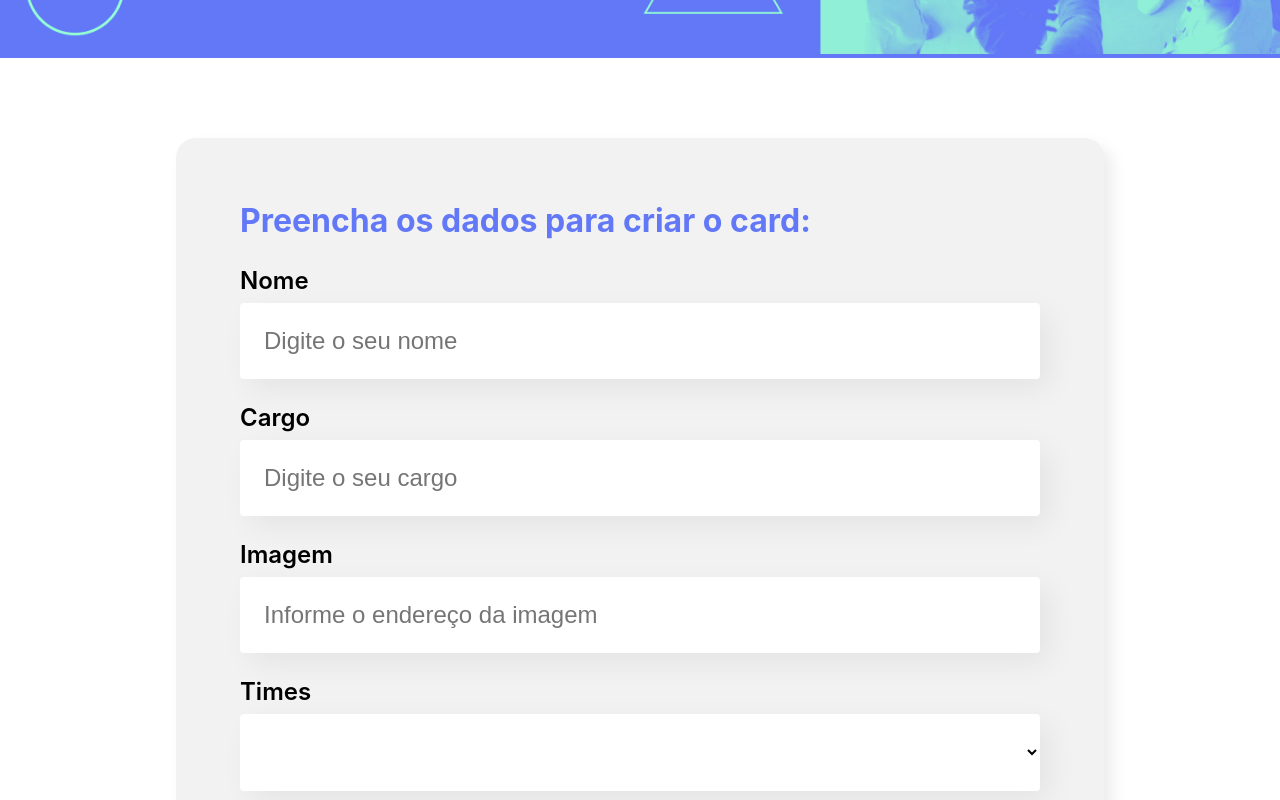
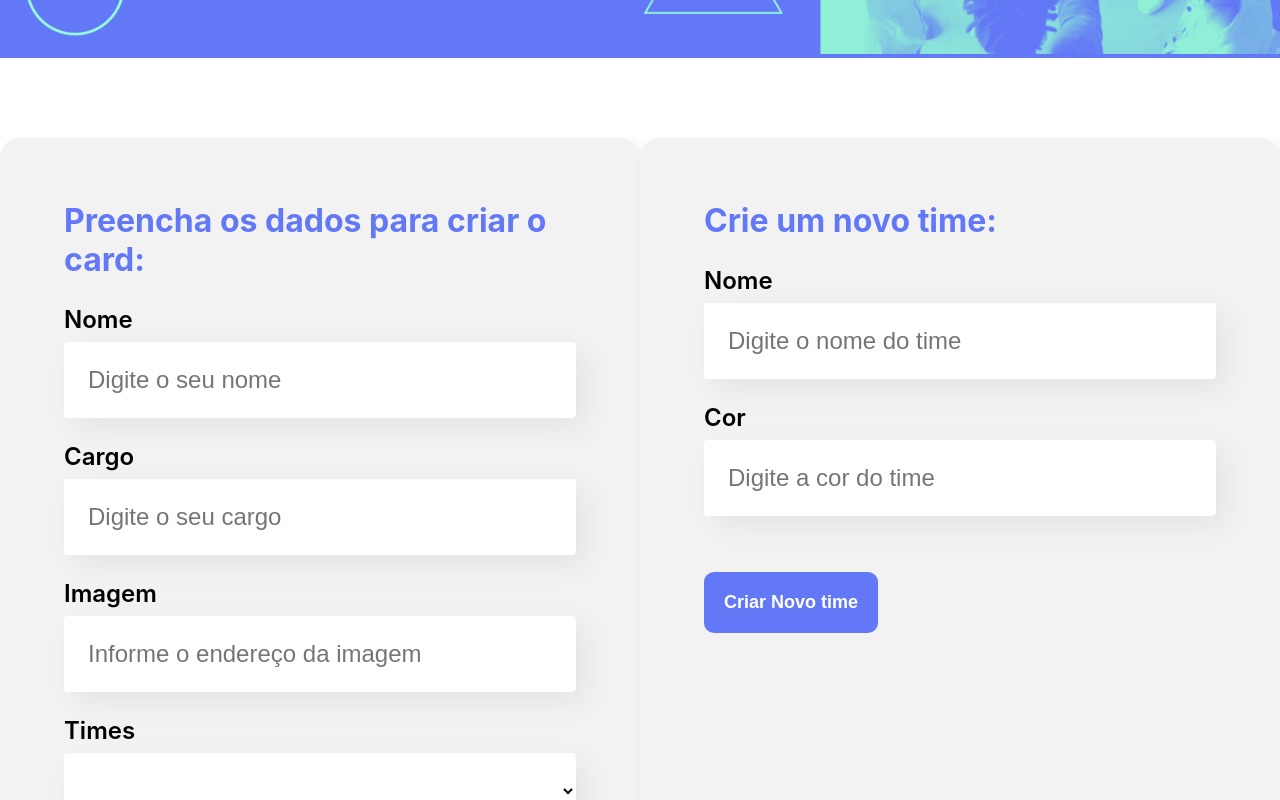
Before and after one commit to victormmoraes/organo, a React (Create React App) app: page / in a window 1280 px wide. Shown: the part 440-1240 px from the top of the page. Built offline with nearby package versions, Linux system fonts and the light colour scheme.

Commit message:
Habilitando criação de novo time

```diff
--- a/src/App.js
+++ b/src/App.js
@@ -54,10 +54,14 @@ export default function App() {
     );
   }
 
+  function handleCreateNewTeam(newTeam) {
+    setTeams([...teams, { ...newTeam, id: uuid4() }]);
+  }
+
   const teamsName = teams.map((team) => team.name);
 
   function handleDeleteCollaborator(id) {
-    setCollaborators(collaborators.filter(c => c.id !== id))
+    setCollaborators(collaborators.filter((c) => c.id !== id));
   }
 
   return (
@@ -67,6 +71,7 @@ export default function App() {
       <Form
         onRegisterCollaborator={handleRegisterNewCollaborator}
         teams={teamsName}
+        onCreateNewTeam={handleCreateNewTeam}
       />
 
       {teams.map((team) => (
--- a/src/components/Form/index.js
+++ b/src/components/Form/index.js
@@ -5,21 +5,26 @@ import TextInput from "../TextInput";
 import "./Form.css";
 import { v4 as uuid4 } from "uuid";
 
-
-export default function Form({ onRegisterCollaborator, teams }) {
+export default function Form({
+  onRegisterCollaborator,
+  teams,
+  onCreateNewTeam,
+}) {
   const [name, setName] = useState("");
   const [role, setRole] = useState("");
   const [avatar, setAvatar] = useState("");
   const [team, setTeam] = useState("");
+  const [teamName, setTeamName] = useState("");
+  const [teamColor, setTeamColor] = useState("");
 
   function clearFormValues() {
-    setName('')
-    setRole('')
-    setAvatar('')
-    setTeam('')
+    setName("");
+    setRole("");
+    setAvatar("");
+    setTeam("");
   }
 
-  async function  handleFormSubmit(e) {
+  async function handleFormSubmit(e) {
     e.preventDefault();
     await onRegisterCollaborator({
       id: uuid4(),
@@ -29,7 +34,7 @@ export default function Form({ onRegisterCollaborator, teams }) {
       team,
     });
 
-    clearFormValues()
+    clearFormValues();
   }
 
   return (
@@ -69,6 +74,32 @@ export default function Form({ onRegisterCollaborator, teams }) {
         />
         <Button textContent="Criar Card">Criar Card</Button>
       </form>
+
+      <form
+        onSubmit={(e) => {
+          e.preventDefault();
+          onCreateNewTeam({ name: teamName, color: teamColor });
+        }}
+      >
+        <h2>Crie um novo time:</h2>
+
+        <TextInput
+          required
+          label="Nome"
+          placeholder="Digite o nome do time"
+          iptValue={teamName}
+          onChange={(value) => setTeamName(value)}
+        />
+
+        <TextInput
+          required
+          label="Cor"
+          placeholder="Digite a cor do time"
+          iptValue={teamColor}
+          onChange={(value) => setTeamColor(value)}
+        />
+        <Button textContent="Criar Time">Criar Novo time</Button>
+      </form>
     </section>
   );
 }
```
